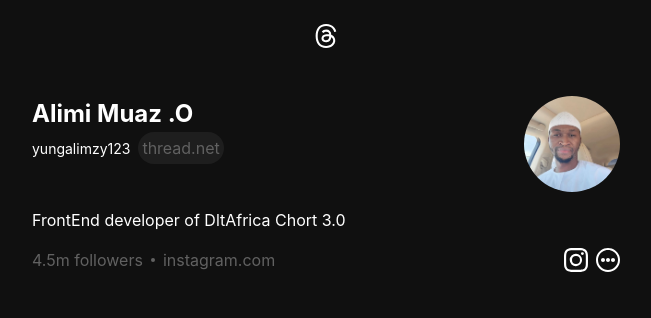
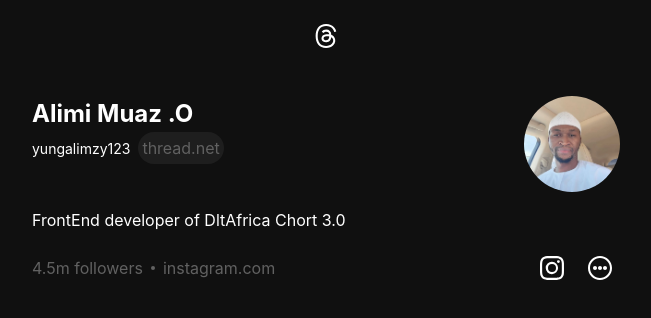
Before and after one commit to MUAZAlimi/Thread-clone, a React (Create React App) app: page /1 in a window 1280 px wide. Shown: the top 318 px of the page, without its empty margins (314-965 px from the left). Built offline with nearby package versions, Linux system fonts and the light colour scheme.

Commit message:
Initialize project using Create React App

```diff
--- a/src/component/UserHeader.js
+++ b/src/component/UserHeader.js
@@ -1,6 +1,6 @@
 import { Box, Flex, VStack, Text, Link } from "@chakra-ui/layout";
 import { Avatar } from "@chakra-ui/react";
-import { CgMoreO } from "react-icons/cg"
+import { CgMoreO } from "react-icons/cg";
 import { BsInstagram } from "react-icons/bs";
 
 const UserHeader = () => {
@@ -13,15 +13,20 @@ const UserHeader = () => {
           </Text>
           <Flex gap={2} align={"center"}>
             <Text fontSize={"sm"}>yungalimzy123</Text>
-            <Text fontSize={"xm"} bg={"gray.dark"} color={"gray.light"} p={1} borderRadius={"full"}>thread.net</Text>
+            <Text
+              fontSize={"xm"}
+              bg={"gray.dark"}
+              color={"gray.light"}
+              p={1}
+              borderRadius={"full"}
+            >
+              thread.net
+            </Text>
           </Flex>
         </Box>
 
         <Box>
-            <Avatar
-            name="Alimi Muaz"
-            src="/directorPro.jpeg"
-            size={"xl"}/>
+          <Avatar name="Alimi Muaz" src="/directorPro.jpeg" size={"xl"} />
         </Box>
       </Flex>
 
@@ -33,8 +38,12 @@ const UserHeader = () => {
           <Link color={"gray.light"}>instagram.com</Link>
         </Flex>
         <Flex gap={2}>
-                      <Box><BsInstagram size={24} cursor={"pointer"}/></Box>
-                        <Box><CgMoreO size={24} cursor={"pointer"}/></Box>
+          <Box className="icon-container">
+            <BsInstagram size={24} cursor={"pointer"} />
+          </Box>
+          <Box className="icon-container">
+            <CgMoreO size={24} cursor={"pointer"} />
+          </Box>
         </Flex>
       </Flex>
     </VStack>
--- a/src/index.css
+++ b/src/index.css
@@ -1,5 +1,11 @@
-.icon-container{
-    padding: 8px;
-    border-radius: 50%;
-    transition: background-color ;
+.icon-container {
+  height: 40px;
+  width: 40px;
+  padding: 8px;
+  border-radius: 50%;
+  transition: background-color 0.3s ease-in-out;
 }
+
+.icon-container:hover {
+    background-color: gray;
+}
```
Lines whose indentation alone changed are shown as unchanged.
